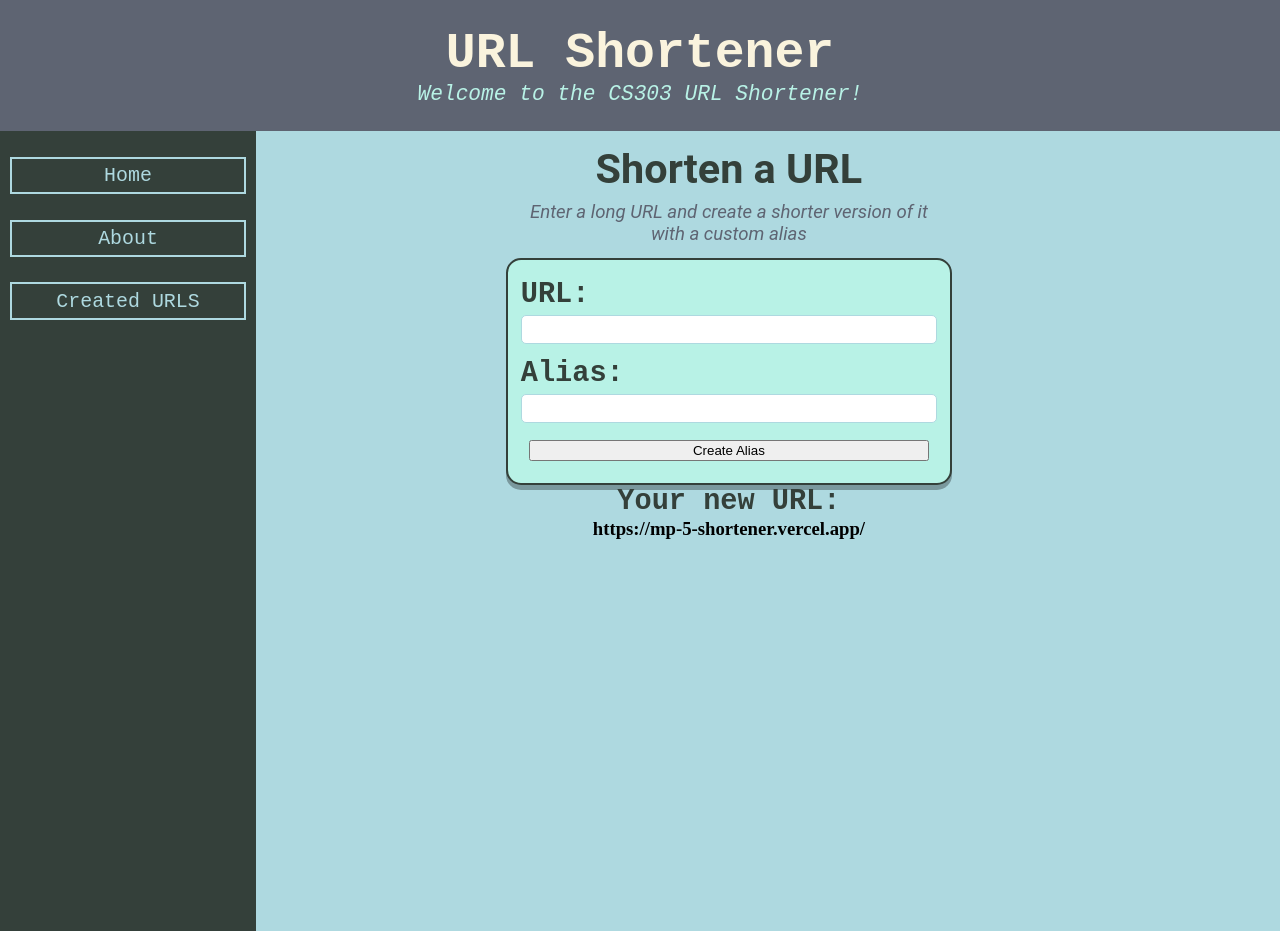
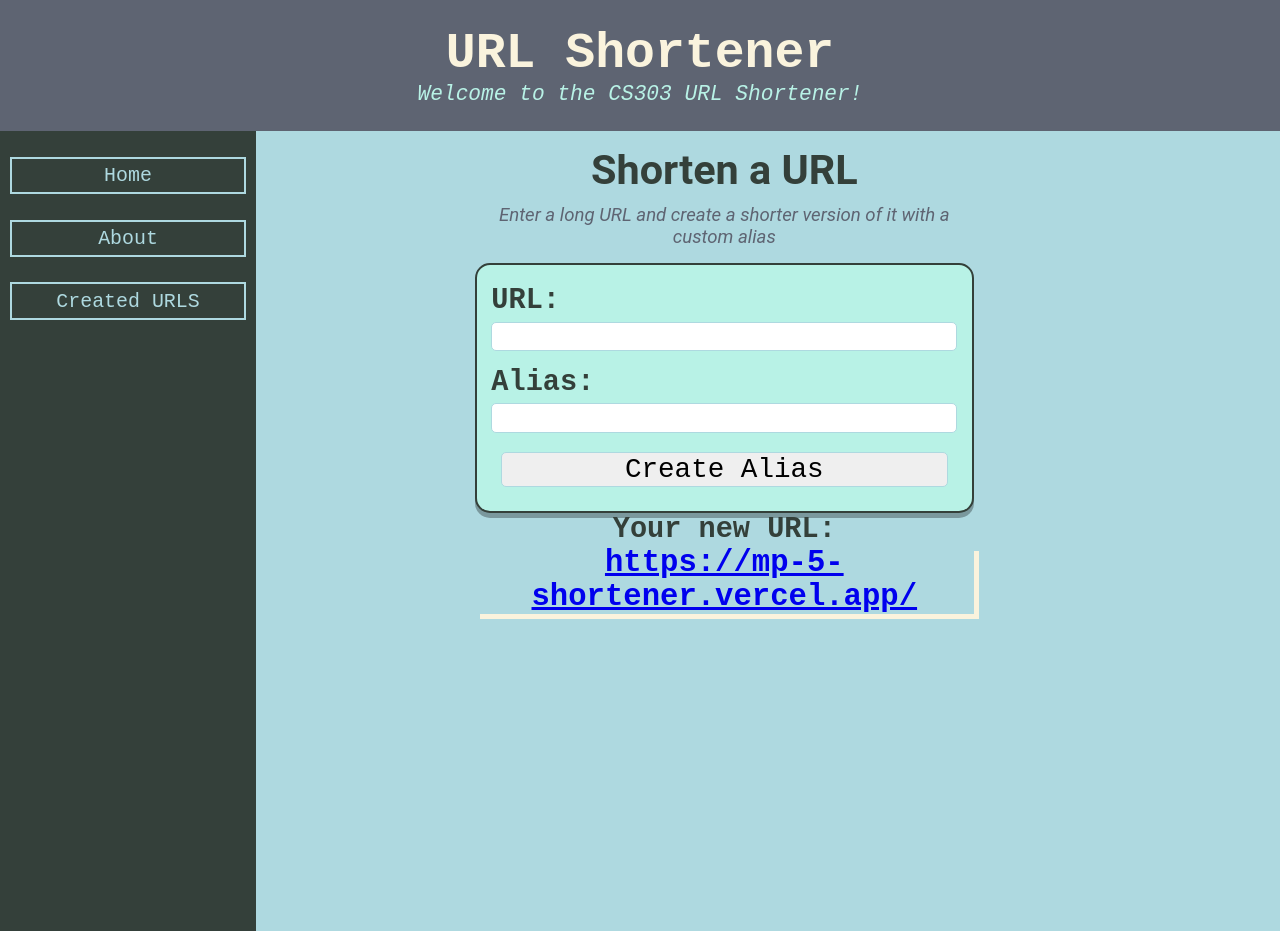
Before and after one commit to WynnMusselman/mp-5, a Next.js app: page / in a window 1280 px wide. Built offline with nearby package versions, Linux system fonts and the light colour scheme; no server answers.

Commit message:
fixed output url

```diff
--- a/app/components/URLInputForm.tsx
+++ b/app/components/URLInputForm.tsx
@@ -43,13 +43,6 @@ const LabelStyled = styled.label`
     margin: 2% 1% 0 1%;
 `
 
-const OutputStyled = styled.h3`
-    font: bold calc(5px + 2vw) monospace;
-    color: #5E6472;
-    box-shadow: 5px 5px #FAF3DD;
-
-`
-
 const InputStyled = styled.input`
     font: calc(2px + 1.4vw) monospace;
     padding: 0.5% 2%;
@@ -61,6 +54,15 @@ const InputStyled = styled.input`
 
 const ButtonStyled = styled.button`
     margin: 3%;
+    font: calc(2px + 2vw) monospace;
+    border: 1px solid #AED9E0;
+    border-radius: 5px;
+`
+
+const OutputStyled = styled.h3`
+    font: bold calc(5px + 2vw) monospace;
+    color: #5E6472;
+    box-shadow: 5px 5px #FAF3DD;
 `
 
 export default function URLInputForm(//{append, }: {append: (url: URLProps) => void;}
@@ -105,7 +107,7 @@ export default function URLInputForm(//{append, }: {append: (url: URLProps) => v
             </FormStyled>
 
             <LabelStyled>Your new URL:</LabelStyled>
-            <h3>https://mp-5-shortener.vercel.app/{createdAlias}</h3>
+            <OutputStyled><a href = "https://mp-5-shortener.vercel.app/{createdAlias}">https://mp-5-shortener.vercel.app/{createdAlias}</a></OutputStyled>
         </MainStyled>
     )
 }
```
